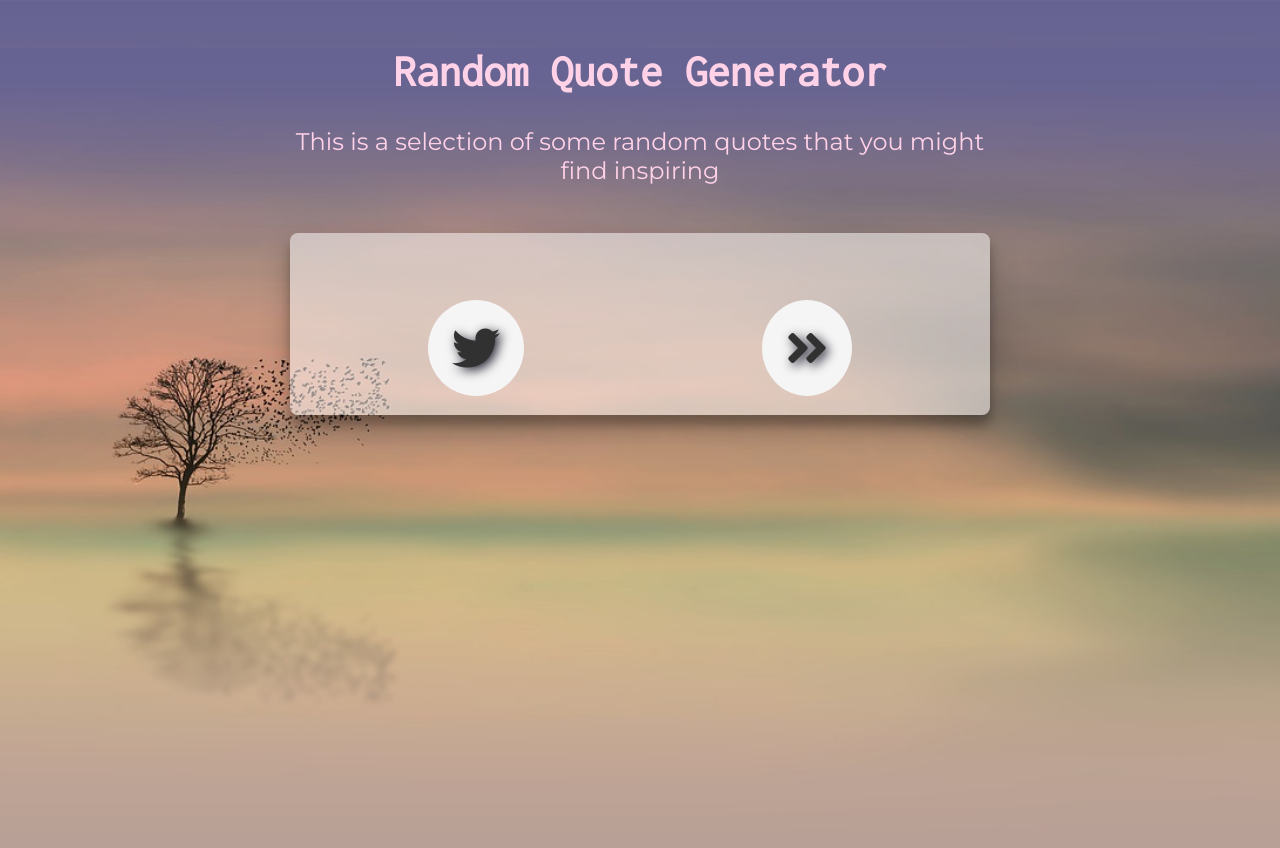
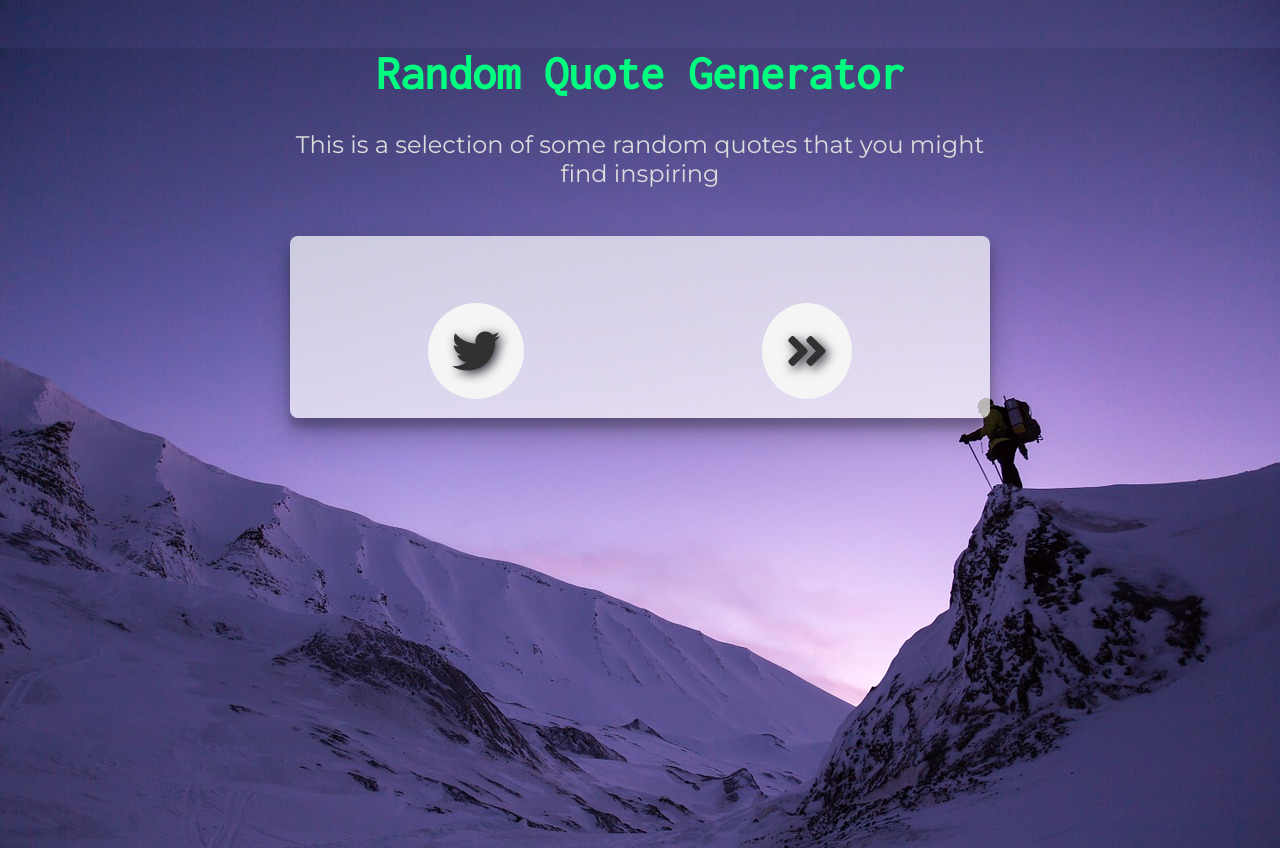
Before and after one commit to asaadb/random-quote-machine, a website: page app/index.html in a window 1280 px wide. Drawn offline with nearby package versions, Linux system fonts and the light colour scheme; no server answers.

Commit message:
Style: change background image and font color

```diff
--- a/app/sass/styles.scss
+++ b/app/sass/styles.scss
@@ -1,15 +1,17 @@
 @import url('https://fonts.googleapis.com/css?family=Inconsolata|Montserrat:200,400,500');
+
 $main-font: 'Montserrat', sans-serif;
-$header-color: #ffd2e8;
+$header-color: 	#00FF7F;
 $quote-box-color: #dcdcdc;
+$descrip-color: #dcdcdc;
 $descrip-font-size: 1.5rem;
-$header-font-size: 2.8rem;
+$header-font-size: 3rem;
 $quote-font-size: 1.8rem;
 $author-font-size: 1.3rem;
 $author-font-weight: 400;
 $font-color: #313131;
 $buttons-color: #f5f5f5;
-$background-img: url('../images/dawn-3358468_1280.jpg'); // source: https://pixabay.com/en/dawn-tree-dusk-birds-abendstimmung-3358468/
+$background-img: url('../images/snow-1185474_1280.jpg'); // source:https://pixabay.com/en/snow-sunset-hiking-cold-1185474/
 
 html {
     box-sizing: border-box;
@@ -48,7 +50,7 @@ body {
     }
     p {
       font-size:$descrip-font-size;
-      color:$header-color;
+      color:$descrip-color;
     }
   }
   .quote-container{
@@ -56,7 +58,7 @@ body {
     background: $quote-box-color;
     padding:1.2rem;
     border-radius:0.5rem;
-    background:rgba(255,255,255,0.5);
+    background:rgba(255,255,255,0.7);
     box-shadow: 0 14px 28px rgba(0,0,0,0.25), 0 10px 10px rgba(0,0,0,0.22);
     .quote-box{
       margin-bottom:1rem;
```
Also changed, not shown: app/css/styles.css, app/images/dawn-3358468_1280.jpg (deleted), app/images/snow-1185474_1280.jpg (added).
